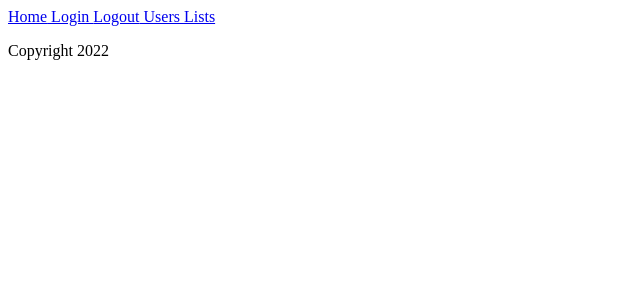
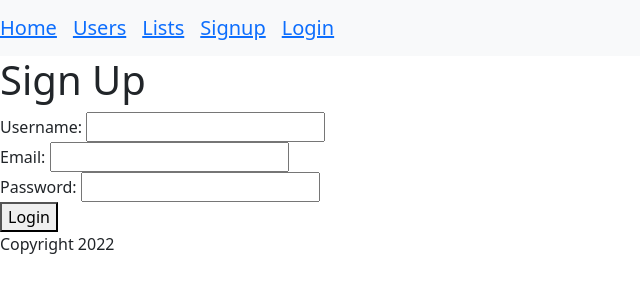
Before and after one commit to jackaubone/discstack_frontend, a React (Vite) app: page /signup in a window 1280 px wide. Shown: the top 300 px of the page, without its empty margins (0-640 px from the left). Built offline with nearby package versions, Linux system fonts and the light colour scheme.

Commit message:
adds navbar, profile local storage

```diff
--- a/package.json
+++ b/package.json
@@ -10,6 +10,7 @@
   },
   "dependencies": {
     "axios": "^1.1.3",
+    "bootstrap": "^5.2.2",
     "react": "^18.2.0",
     "react-dom": "^18.2.0",
     "react-lazy-load": "^4.0.1",
--- a/src/App.jsx
+++ b/src/App.jsx
@@ -8,6 +8,9 @@ import { UserIndex } from "./UserIndex"
 import { UserShow } from "./UserShow"
 import { ListIndex } from "./ListIndex"
 import { ListShow } from "./ListShow"
+import { DiscogTest } from "./DiscogTest"
+import { Signup } from "./Signup"
+import { ProfileShow } from "./ProfileShow"
 
 
 
@@ -25,9 +28,12 @@ function App() {
       <Route path="/users/:id" element={<UserShow />} />
       <Route path="/lists" element={<ListIndex />} />
       <Route path="/lists/:id" element={<ListShow />} />
+      <Route path="/discogtest" element={<DiscogTest />} />
+      <Route path="/signup" element={<Signup />} />
+      <Route path="/profile" element={<ProfileShow />} />
       {/* <Route path="/user/2" element={<UserShow />} /> */}
       {/* <Route path="/about" element={<About />} />
-      <Route path="/signup" element={<Signup />} />
+
       <Route path="/login" element={<Login />} />
       <Route path="/logout" element={<LogoutLink />} />
       <Route path="/new_product" element={<ItemsNew />} /> */}
--- /dev/null
+++ b/src/DiscogTest.jsx
@@ -0,0 +1,21 @@
+import {Link} from "react-router-dom";
+import axios from "axios"
+import { useState, useEffect } from "react"
+
+export function DiscogTest() {
+
+  const [discs, setDiscs] = useState([]);
+
+  const handleIndexDiscs = () => {
+    axios.get("https://api.discogs.com/releases/249504", { headers: {"User-Agent": 'FooBarApp/3.0'}}).then((response) => {
+      console.log(response.data);
+      setDiscs(response.data);
+    });
+  };
+
+  useEffect(handleIndexDiscs, [])
+
+
+
+
+}
--- a/src/Header.jsx
+++ b/src/Header.jsx
@@ -1,20 +1,63 @@
+import { useState } from "react";
 import { Link } from "react-router-dom";
 import {LogoutLink} from "./LogoutLink";
 
 
+export function Header() {
 
-export function Header() {
+  const [isSignupVisible, setIsSignupVisible] = useState(false);
+
+  const handleSignupShow = () => {
+  setIsSignupVisible(true);
+  };
+  const handleSignupClose = () => {
+   setIsSignupVisible(false);
+  };
 
   return (
     <header>
-      <nav>
-        <Link to="/">Home</Link>
 
-        <Link to="/login">  Login </Link>
-        <LogoutLink/>
+      <nav className="navbar d-flex justify-content-start navbar-light bg-light">
 
-        <Link to="/users"> Users </Link>
-        <Link to="/lists"> Lists </Link>
+          <div className="navbar-brand">
+          <Link className="nav-item" to="/">Home</Link>
+          </div>
+          <div className="navbar-brand">
+          <Link className="nav-item" to="/users"> Users </Link>
+          </div>
+          <div className="navbar-brand">
+          <Link className="nav-item"to="/lists"> Lists </Link>
+          </div>
+
+        <div className="d-flex justify-content-end">
+      {localStorage.jwt === undefined ? (
+               <>
+                 <div className="navbar-brand">
+                   <Link className="nav-item" to="/signup" onClick={handleSignupShow}>
+                     Signup
+                   </Link>
+                 </div>
+                 <div className="navbar-brand">
+                   <Link className="nav-item" to="/login">
+                     Login
+                   </Link>
+                 </div>
+               </>
+             ) : (
+
+              <div className="d-flex justify-content-end">
+                <div className="navbar-brand">
+               <div className="nav-item ">
+                 <LogoutLink />
+               </div>
+               </div>
+               <div className="navbar-brand">
+                <Link className="nav-item" to="/profile"> Profile </Link>
+               </div>
+               </div>
+             )}
+        </div>
+
       </nav>
     </header>
   );
--- a/src/Home.jsx
+++ b/src/Home.jsx
@@ -20,7 +20,7 @@ export function Home() {
 
   return (
     <div>
-      <h1>Welcome to React!</h1>
+      <h1>DISCSTACK</h1>
       <ItemsIndex items={items} />
     </div>
   );
--- a/src/ItemsIndex.jsx
+++ b/src/ItemsIndex.jsx
@@ -4,7 +4,7 @@ export function ItemsIndex(props) {
 
   return (
     <div id="items-index">
-      <h1>Index</h1>
+      <h2>All</h2>
       {props.items.map((item) => (
         <div key={item.id}>
           <h5>{item.name}</h5>
--- a/src/ListIndex.jsx
+++ b/src/ListIndex.jsx
@@ -1,6 +1,7 @@
 import {Link} from "react-router-dom";
 import axios from "axios"
 import { useState, useEffect } from "react"
+import { UserShow } from "./UserShow";
 
 export function ListIndex(){
 
@@ -21,7 +22,7 @@ export function ListIndex(){
       {lists.map((list) => (
         <div key={list.id}>
           <li>
-          <Link to={"/lists/"+list.id}>{list.list_title}</Link>
+          <Link to={"/lists/"+list.id}>{list.list_title}</Link> by <Link to={"/users/"+list.user_id}>{list.author.name}</Link>
           <br/>
           <Link to={"/lists/"+list.id}><img src={list.list_image} width="200" height="200"/></Link>
           <br/><br/>
--- a/src/ListShow.jsx
+++ b/src/ListShow.jsx
@@ -22,7 +22,7 @@ export function ListShow() {
   return (
     <div>
           <br/>
-          {list.list_title}
+          {list.list_title} by <Link to={"/users/" + list.user_id}>{list.author.name}</Link>
           <br/>
           <img src={list.list_image} width="200" height="200" />
           <br/>
--- a/src/Login.jsx
+++ b/src/Login.jsx
@@ -19,6 +19,7 @@ export function Login() {
         console.log(response.data);
         axios.defaults.headers.common["Authorization"] = "Bearer " + response.data.jwt;
         localStorage.setItem("jwt", response.data.jwt);
+        localStorage.setItem("user_id", response.data.user_id);
         event.target.reset();
         window.location.href = "/"; // Change this to hide a modal, redirect to a specific page, etc.
       })
--- /dev/null
+++ b/src/ProfileShow.jsx
@@ -0,0 +1,23 @@
+import axios from "axios";
+import { useState, useEffect } from "react";
+
+
+export function ProfileShow() {
+
+const [profile, setProfile] = useState({});
+  const test = localStorage.getItem("user_id");
+  const handleUserInfo = () => {
+    axios.get("http://localhost:3000/users/" + test + ".json").then((response) => {
+      console.log(response.data);
+      setProfile(response.data);
+    });
+  };
+  console.log(profile);
+  console.log(localStorage)
+  useEffect(handleUserInfo, []);
+
+console.log(localStorage.getItem(profile))
+
+  return(true)
+
+}
--- a/src/Signup.jsx
+++ b/src/Signup.jsx
@@ -0,0 +1,50 @@
+import axios from "axios";
+import { useState } from "react";
+
+const jwt = localStorage.getItem("jwt");
+if (jwt) {
+  axios.defaults.headers.common["Authorization"] = `Bearer ${jwt}`;
+}
+
+export function Signup() {
+  const [errors, setErrors] = useState([]);
+
+  const handleSubmit = (event) => {
+    event.preventDefault();
+    setErrors([]);
+    const params = new FormData(event.target);
+    axios
+      .post("http://localhost:3000/users", params)
+      .then((response) => {
+        console.log(response.data);
+        window.location.href = "/login"; // Change this to hide a modal, redirect to a specific page, etc.
+      })
+      .catch((error) => {
+        console.log(error.response);
+        setErrors(["Invalid email or password"]);
+      });
+  };
+
+  return (
+    <div id="signup">
+      <h1>Sign Up</h1>
+      {/* <ul>
+        {errors.map((error) => (
+          <li key={error}>{error}</li>
+        ))}
+      </ul> */}
+      <form onSubmit={handleSubmit}>
+        <div>
+          Username: <input name="name" type="name" />
+        </div>
+        <div>
+          Email: <input name="email" type="email" />
+        </div>
+        <div>
+          Password: <input name="password" type="password" />
+        </div>
+        <button type="submit">Login</button>
+      </form>
+    </div>
+  );
+}
--- a/src/main.jsx
+++ b/src/main.jsx
@@ -2,6 +2,8 @@ import React from 'react'
 import ReactDOM from 'react-dom/client'
 import App from './App'
 import './index.css'
+import "bootstrap";
+import "bootstrap/dist/css/bootstrap.min.css";
 
 ReactDOM.createRoot(document.getElementById('root')).render(
   <React.StrictMode>
```
Also changed, not shown: 1 other file (tests, documents, lock files or other folders).
